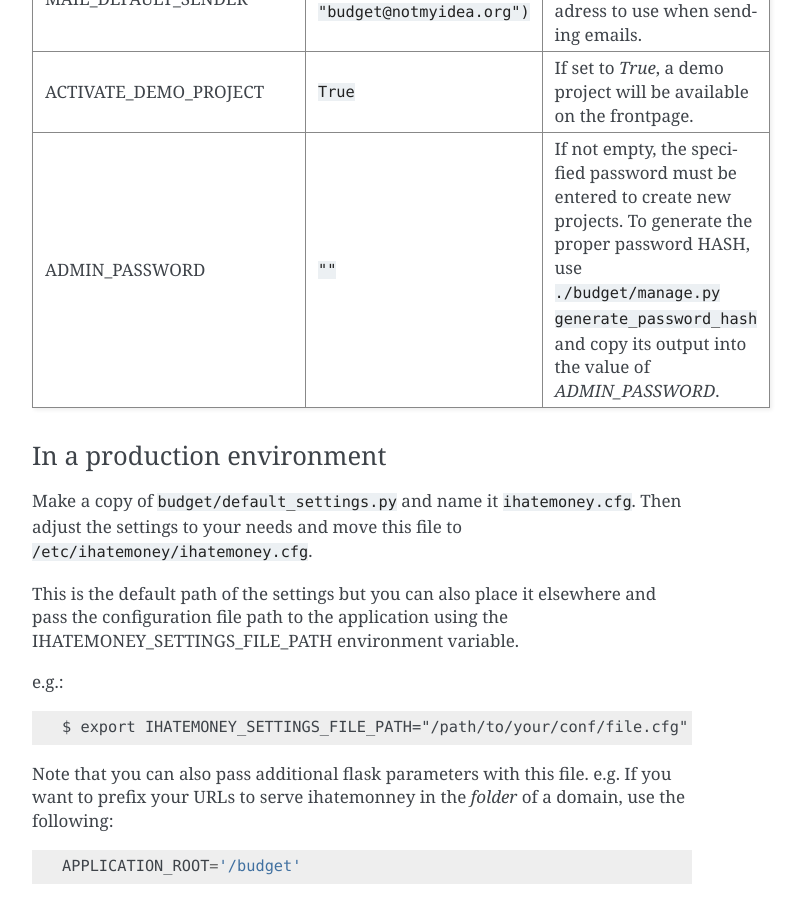
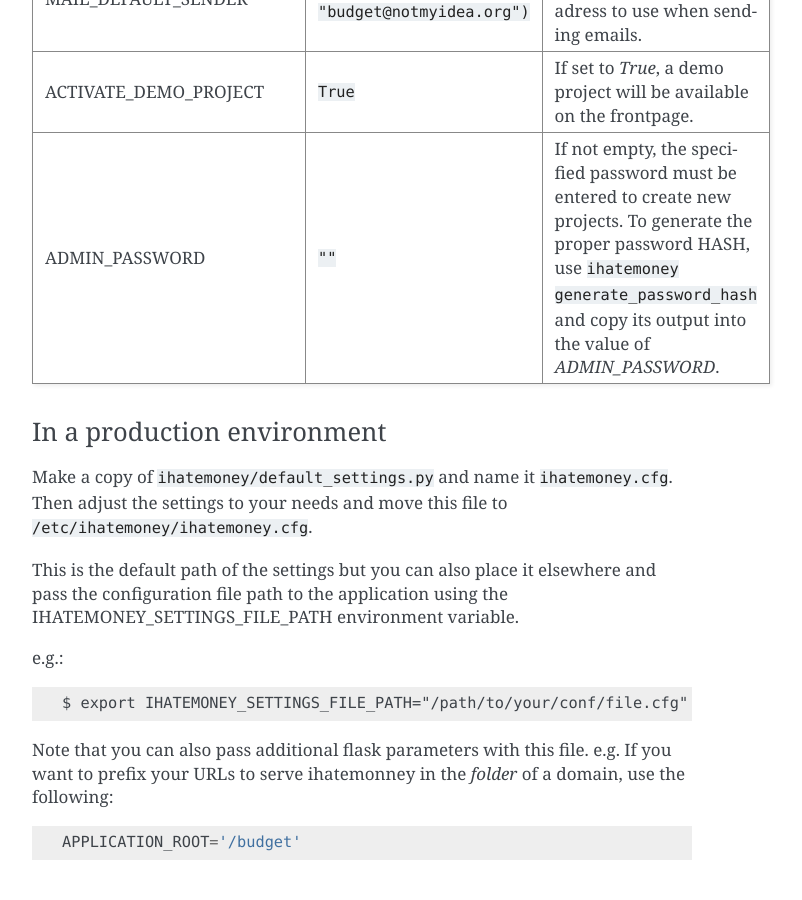
Before and after one commit to spiral-project/ihatemoney, a Sphinx documentation site: the page built from docs/installation.rst, in a window 1280 px wide and 900 px high, scrolled down 2044 px. Shown: the whole window, without its empty margins (388-1190 px from the left). Built offline with Sphinx 7.4.7, drawn with Linux system fonts in a browser that asks for light colours.

Commit message:
budget is now replaced with ihatemoney

```diff
--- a/docs/installation.rst
+++ b/docs/installation.rst
@@ -29,7 +29,7 @@
 
 And then run the application::
 
-    cd budget
+    cd ihatemoney
     python run.py
 
 In any case, you can point your browser at `http://localhost:5000 <http://localhost:5000>`_.
@@ -86,7 +86,7 @@
 | ACTIVATE_DEMO_PROJECT      |  ``True``                 | If set to `True`, a demo project will be available on the frontpage.                   |
 +----------------------------+---------------------------+----------------------------------------------------------------------------------------+
 |                            |  ``""``                   | If not empty, the specified password must be entered to create new projects.           |
-| ADMIN_PASSWORD             |                           | To generate the proper password HASH, use ``./budget/manage.py generate_password_hash``|
+| ADMIN_PASSWORD             |                           | To generate the proper password HASH, use ``ihatemoney generate_password_hash``        |
 |                            |                           | and copy its output into the value of *ADMIN_PASSWORD*.                                |
 +----------------------------+---------------------------+----------------------------------------------------------------------------------------+
 
@@ -95,7 +95,7 @@
 In a production environment
 ---------------------------
 
-Make a copy of ``budget/default_settings.py`` and name it ``ihatemoney.cfg``.
+Make a copy of ``ihatemoney/default_settings.py`` and name it ``ihatemoney.cfg``.
 Then adjust the settings to your needs and move this file to
 ``/etc/ihatemoney/ihatemoney.cfg``.
 
```
Also changed, not shown: 2 other files.
